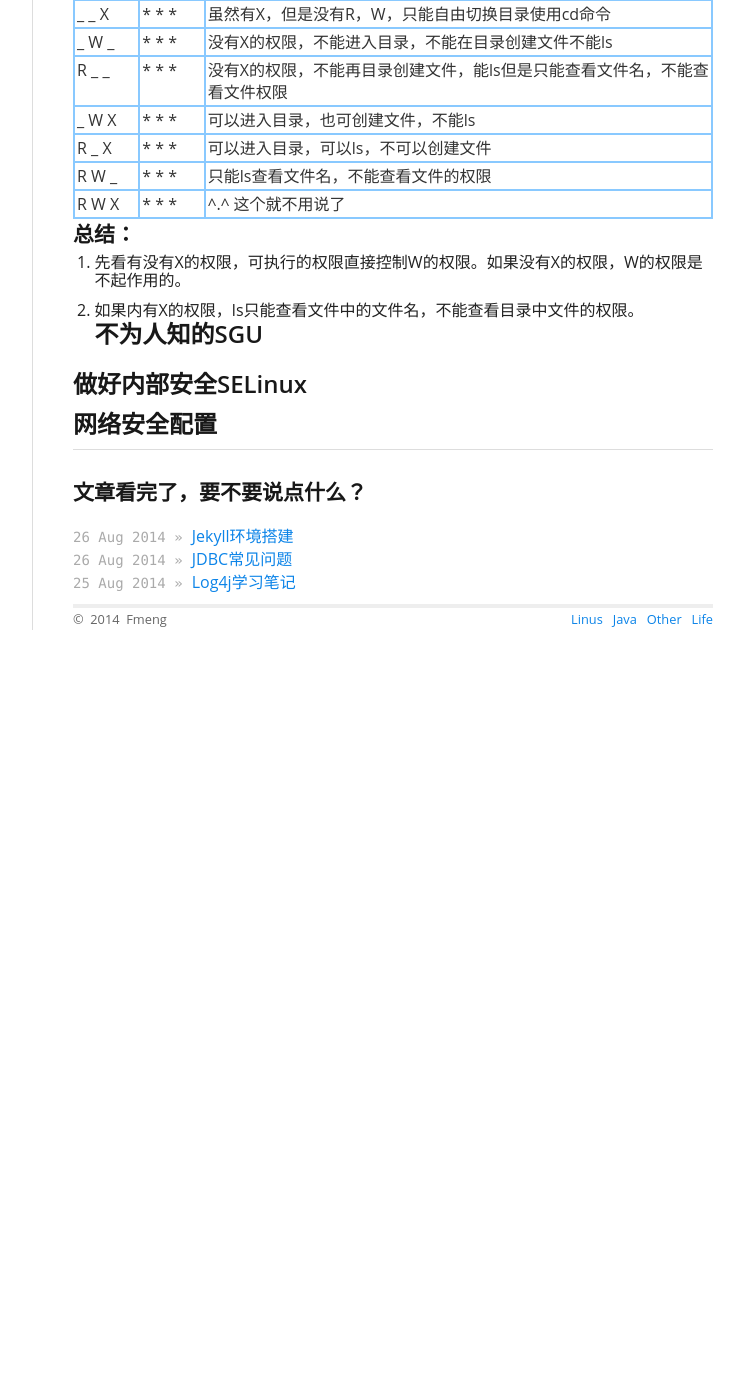
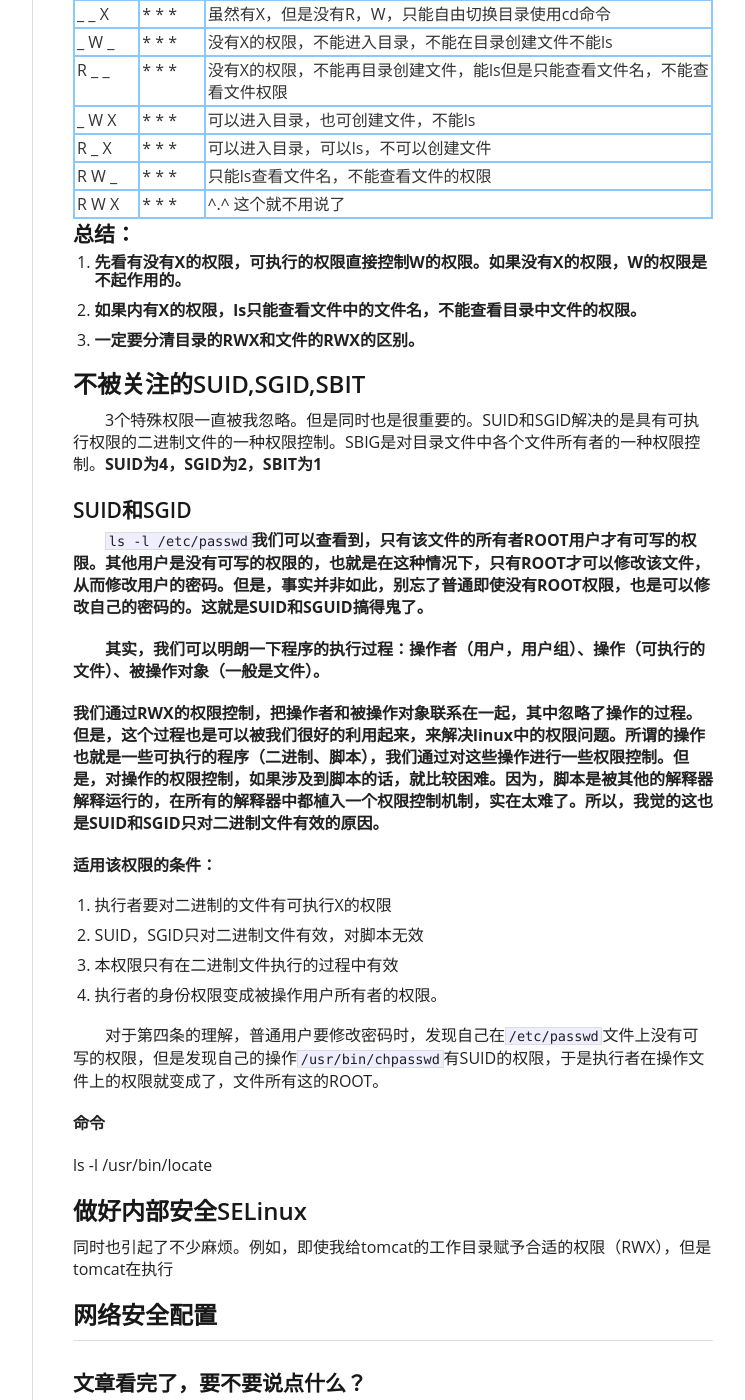
Before and after one commit to fmeng/fmeng.github.io, a Jekyll site: the page built from _posts/2014-08-26-linux-quanxiant.md, in a window 1280 px wide and 1400 px high, scrolled down 1220 px. Shown: the whole window, without its empty margins (378-1123 px from the left). Built offline with Jekyll 4.4.1, drawn with Linux system fonts in a browser that asks for light colours; Markdown is read by kramdown in place of the engine named in the settings; comment, search, counter and statistics services are not loaded; before the commit the page ends 1850 px from its top, so only the background shows below that.

Commit message:
先吃饭

```diff
--- a/_posts/2014-08-26-linux-quanxiant.md
+++ b/_posts/2014-08-26-linux-quanxiant.md
@@ -41,10 +41,37 @@ categories:
 
 #### 总结： ####
 
-1. 先看有没有X的权限，可执行的权限直接控制W的权限。如果没有X的权限，W的权限是不起作用的。
-2. 如果内有X的权限，ls只能查看文件中的文件名，不能查看目录中文件的权限。
-## 不为人知的SGU ##
+1. **先看有没有X的权限，可执行的权限直接控制W的权限。如果没有X的权限，W的权限是不起作用的。**
+2. **如果内有X的权限，ls只能查看文件中的文件名，不能查看目录中文件的权限。**
+3. **一定要分清目录的RWX和文件的RWX的区别。**
 
+
+## 不被关注的SUID,SGID,SBIT ##
+
+&emsp;&emsp;3个特殊权限一直被我忽略。但是同时也是很重要的。SUID和SGID解决的是具有可执行权限的二进制文件的一种权限控制。SBIG是对目录文件中各个文件所有者的一种权限控制。**SUID为4，SGID为2，SBIT为1**
+
+#### SUID和SGID ####
+
+&emsp;&emsp;`ls -l /etc/passwd`**我们可以查看到，只有该文件的所有者ROOT用户才有可写的权限。其他用户是没有可写的权限的，也就是在这种情况下，只有ROOT才可以修改该文件，从而修改用户的密码。但是，事实并非如此，别忘了普通即使没有ROOT权限，也是可以修改自己的密码的。这就是SUID和SGUID搞得鬼了。**
+
+&emsp;&emsp;**其实，我们可以明朗一下程序的执行过程：操作者（用户，用户组）、操作（可执行的文件）、被操作对象（一般是文件）。**
+
+**我们通过RWX的权限控制，把操作者和被操作对象联系在一起，其中忽略了操作的过程。但是，这个过程也是可以被我们很好的利用起来，来解决linux中的权限问题。所谓的操作也就是一些可执行的程序（二进制、脚本），我们通过对这些操作进行一些权限控制。但是，对操作的权限控制，如果涉及到脚本的话，就比较困难。因为，脚本是被其他的解释器解释运行的，在所有的解释器中都植入一个权限控制机制，实在太难了。所以，我觉的这也是SUID和SGID只对二进制文件有效的原因。**
+
+**适用该权限的条件：**
+
+1. 执行者要对二进制的文件有可执行X的权限
+2. SUID，SGID只对二进制文件有效，对脚本无效
+3. 本权限只有在二进制文件执行的过程中有效
+4. 执行者的身份权限变成被操作用户所有者的权限。
+
+&emsp;&emsp;对于第四条的理解，普通用户要修改密码时，发现自己在`/etc/passwd`文件上没有可写的权限，但是发现自己的操作`/usr/bin/chpasswd`有SUID的权限，于是执行者在操作文件上的权限就变成了，文件所有这的ROOT。
+
+**命令**
+
+ls -l /usr/bin/locate
 ## 做好内部安全SELinux ##
 
+同时也引起了不少麻烦。例如，即使我给tomcat的工作目录赋予合适的权限（RWX），但是tomcat在执行
+
 ## 网络安全配置 ##
```
